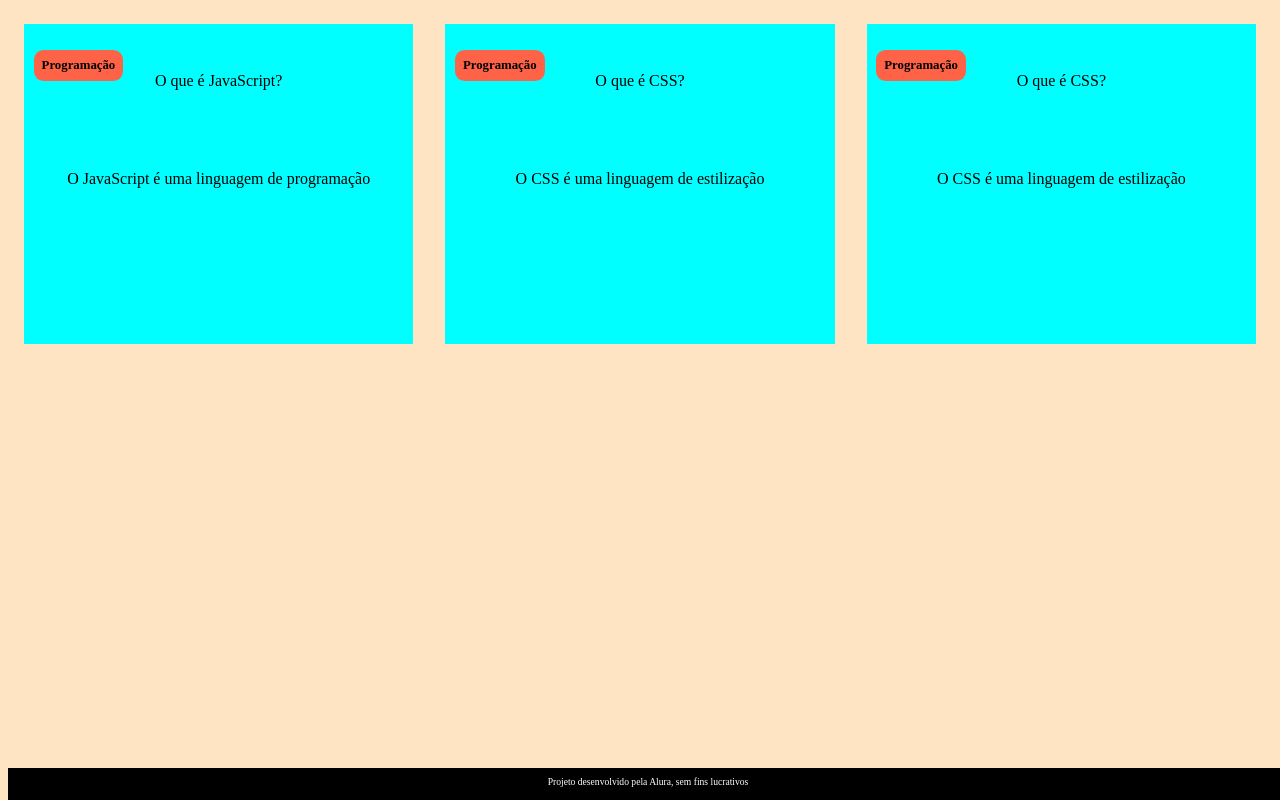
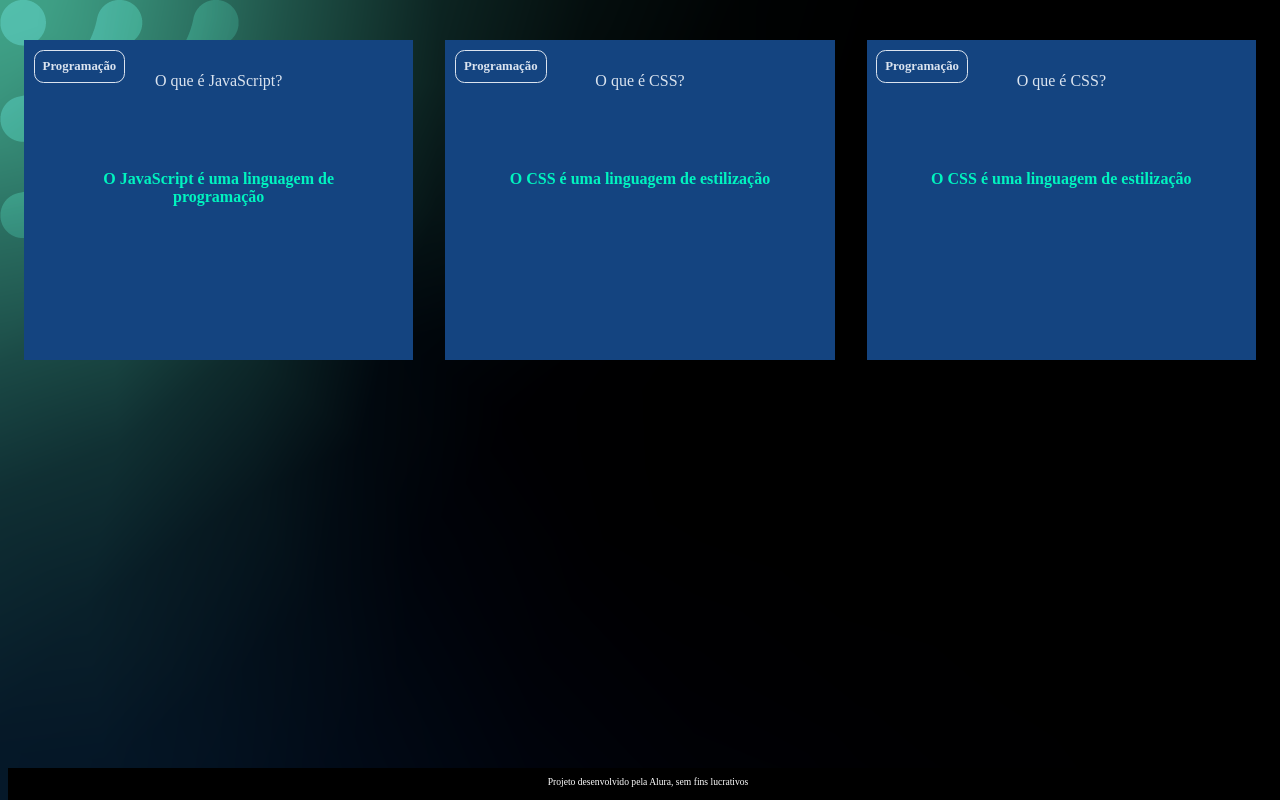
Before and after one commit to Nandinhaa27/nandinhaa-site-3-trimestre-munhana, a plain HTML site: page index.html in a window 1280 px wide. Drawn offline with Linux system fonts and the light colour scheme.

Commit message:
Add files via upload

```diff
--- a/assets/style.css
+++ b/assets/style.css
@@ -1,28 +1,35 @@
+:root {
+    --text-color: #DBE4EF;
+    --card-front-color: #144480;
+    --card-back-color: #00F4BF;
+}
+
 body {
-    background-color: bisque;
+    background: url('img/bg-desktop.webp');
     font-family: Bai Jamjuree;
 }
 
 #container {
-    display: flex; /* Elementos dispostos em linha */
+    display: flex;
 }
 
 .cartao {
     margin: 1rem 1rem;
-    background-color: aqua;
     height: 20rem;
     flex-grow: 1;
     flex-basis: calc(33% - 6rem);
 }
 
 .cartao__conteudo {
+    background-color: var(--card-front-color);
     text-align: center;
     /* background-color: aquamarine; */
     height: 100%;
 }
 
 .cartao__conteudo h3 {
-    background-color: tomato;
+    color: var(--text-color);
+    border: 1px solid var(--text-color);
     text-align: left;
     padding: 0.5rem;
     position: absolute;
@@ -36,11 +43,15 @@
     padding: 2rem;
 }
 
+.cartao__conteudo__pergunta p {
+    color: var(--text-color);
+    font-weight: 500;
+}
 
-
-
-
-
+.cartao__conteudo__resposta p {
+    color: var(--card-back-color);
+    font-weight: 700;
+}
 
 footer {
     background-color: black;
```
Also changed, not shown: assets/img/bg-desktop.webp (added), assets/img/bg-mobile.webp (added), assets/img/bg-tablet.webp (added).
